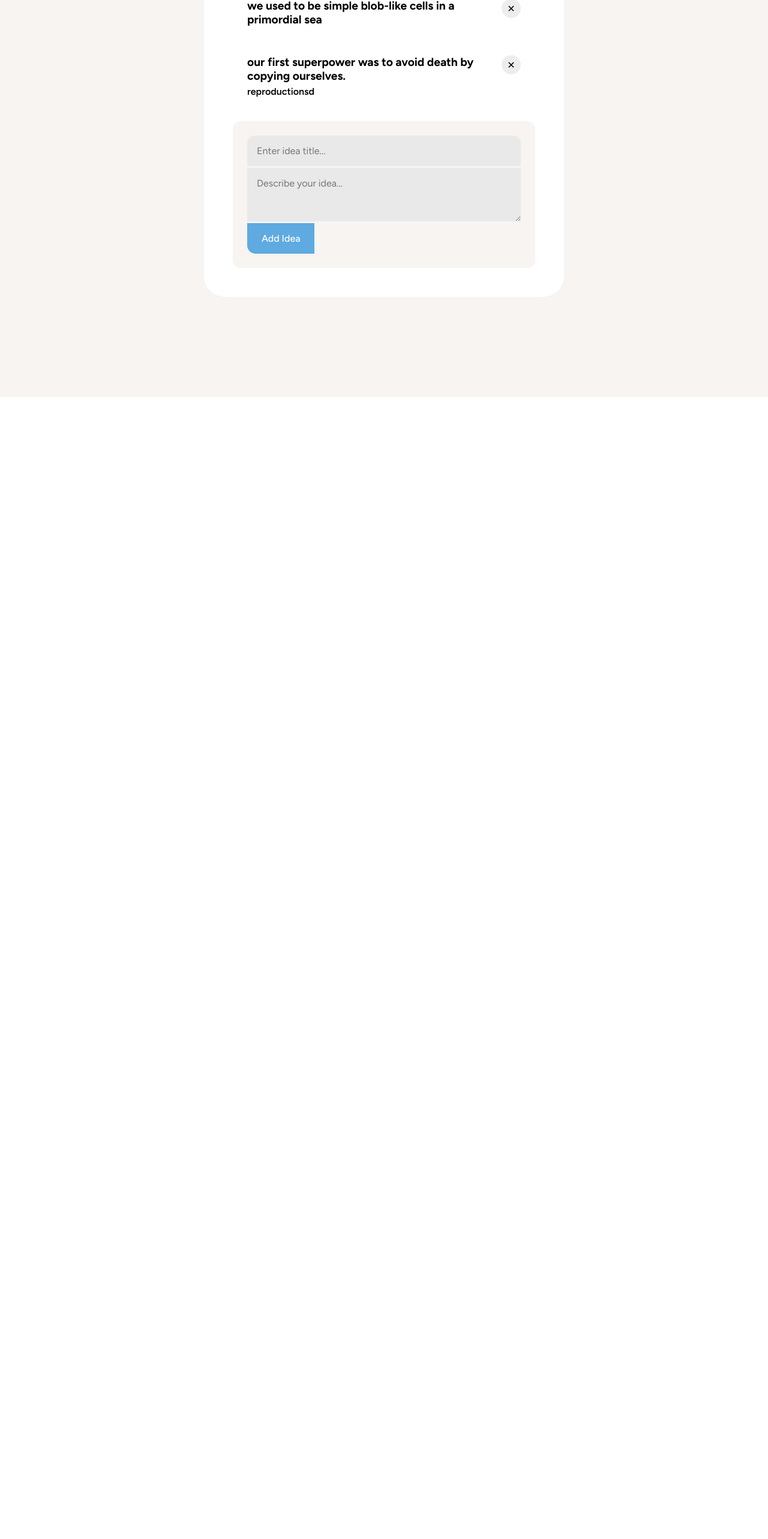
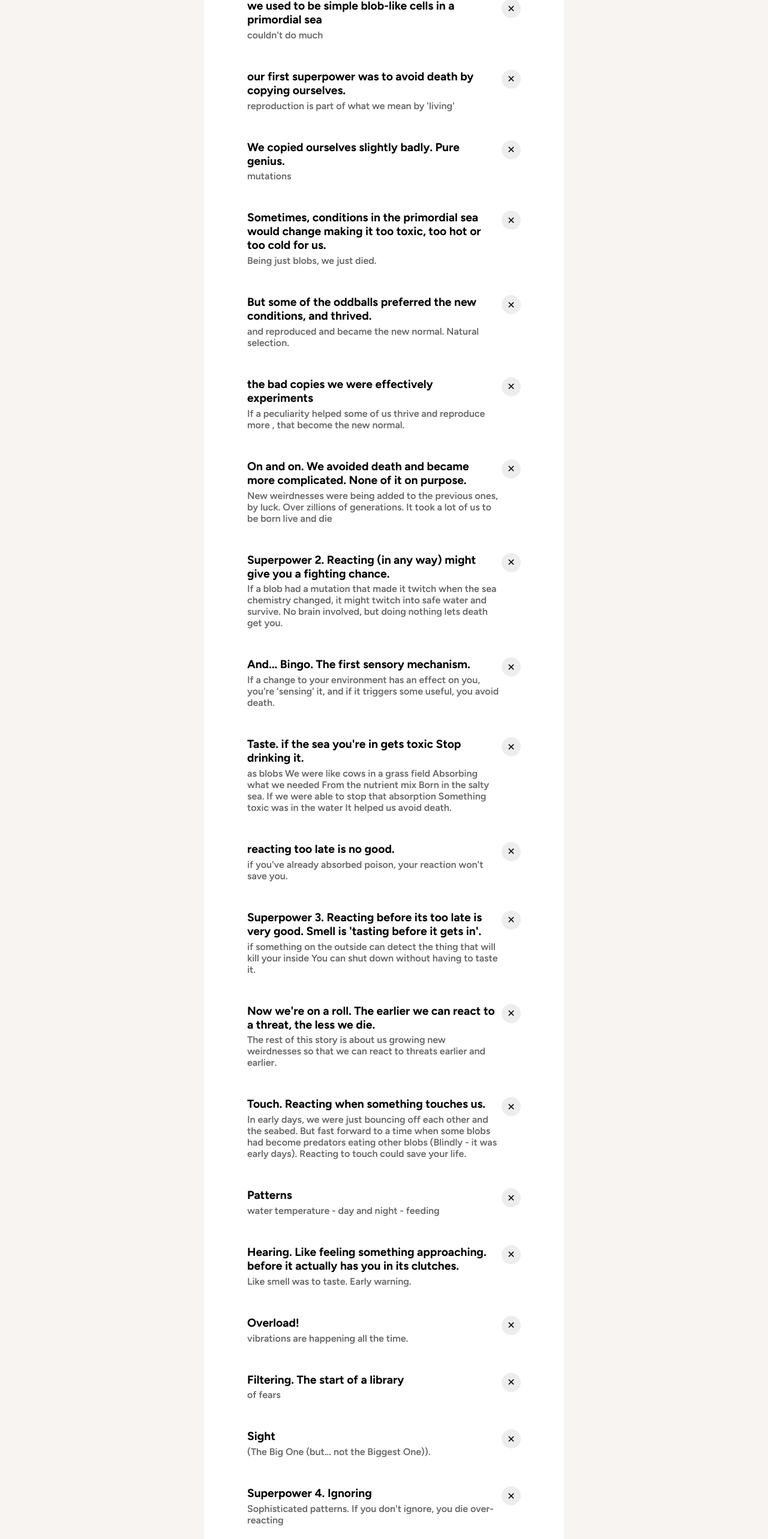
Before and after one commit to aled-working/patterns, a SvelteKit app: page /inbox2 in a window 1280 px wide. Shown: the part 205-2771 px from the top of the page at 60% size. Before the commit the page ends 867 px from the top, so only its background shows below. Built offline with nearby package versions, Linux system fonts and the light colour scheme.

Commit message:
move up and down

```diff
--- a/src/routes/inbox2/+page.svelte
+++ b/src/routes/inbox2/+page.svelte
@@ -86,6 +86,28 @@
 		saveIdeas()
 	}
 
+	// Move idea up or down in the list
+	function moveIdea(ideaId, direction) {
+		ideas.update(current => {
+			const currentIndex = current.findIndex(idea => idea.id === ideaId)
+			if (currentIndex === -1) return current
+
+			const newIndex = direction === "up" ? currentIndex - 1 : currentIndex + 1
+
+			// Check bounds
+			if (newIndex < 0 || newIndex >= current.length) return current
+
+			// Swap positions
+			const newArray = [...current]
+			const temp = newArray[currentIndex]
+			newArray[currentIndex] = newArray[newIndex]
+			newArray[newIndex] = temp
+
+			return newArray
+		})
+		saveIdeas()
+	}
+
 	// Handle contenteditable keydown events
 	function handleContentEditableKeydown(event, ideaId, field) {
 		if (event.key === "Enter") {
@@ -94,6 +116,12 @@
 			updateIdea(ideaId, field, newValue)
 			// Remove focus to indicate save is complete
 			event.target.blur()
+		} else if (event.key === "ArrowUp") {
+			event.preventDefault()
+			moveIdea(ideaId, "up")
+		} else if (event.key === "ArrowDown") {
+			event.preventDefault()
+			moveIdea(ideaId, "down")
 		}
 	}
 
@@ -130,6 +158,7 @@
 
 									{#if idea.description}
 										<p
+											class="faint-text"
 											contenteditable="true"
 											on:keydown={event =>
 												handleContentEditableKeydown(event, idea.id, "description")}
@@ -165,17 +194,11 @@
 		{/if}
 
 		<!-- add idea -->
-		<section class="bg-grey card" aria-labelledby="add-idea-heading">
+
 		<!-- <h2 id="add-idea-heading">Add New Idea</h2> -->
 		<form on:submit={handleSubmit} class="stack">
 			<!-- <label for="idea-title">Title</label> -->
-				<input
-					type="text"
-					id="idea-title"
-					bind:value={newIdea.title}
-					placeholder="Enter idea title..."
-					required
-				/>
+			<input type="text" id="idea-title" bind:value={newIdea.title} placeholder="Enter idea title..." required />
 
 			<!-- <label for="idea-description">Description</label> -->
 			<textarea
@@ -187,7 +210,6 @@
 
 			<button type="submit fill" class="blue button">Add Idea</button>
 		</form>
-		</section>
 	</main>
 </div>
 
--- a/static/ideas-list.json
+++ b/static/ideas-list.json
@@ -1,14 +1,128 @@
 [
   {
-    "id": 1757002212150,
+    "id": 1757002796987,
     "title": "we used to be simple blob-like cells in a primordial sea",
-    "description": "",
-    "createdAt": "2025-09-04T16:10:12.150Z"
+    "description": "couldn't do much",
+    "createdAt": "2025-09-04T16:19:56.987Z"
   },
   {
     "id": 1757002310902,
     "title": "our first superpower was to avoid death by copying ourselves.",
-    "description": "reproductionsd",
+    "description": "reproduction is part of what we mean by 'living'",
     "createdAt": "2025-09-04T16:11:50.902Z"
+  },
+  {
+    "id": 1757002963954,
+    "title": "We copied ourselves slightly badly. Pure genius.",
+    "description": "mutations",
+    "createdAt": "2025-09-04T16:22:43.954Z"
+  },
+  {
+    "id": 1757003090193,
+    "title": "Sometimes, conditions in the primordial sea would change making it too toxic, too hot or too cold for us.",
+    "description": "Being just blobs, we just died.",
+    "createdAt": "2025-09-04T16:24:50.193Z"
+  },
+  {
+    "id": 1757003193241,
+    "title": "But some of the oddballs preferred the new conditions, and thrived.",
+    "description": "and reproduced and became the new normal. Natural selection.",
+    "createdAt": "2025-09-04T16:26:33.241Z"
+  },
+  {
+    "id": 1757003383464,
+    "title": "the bad copies we were effectively experiments",
+    "description": "If a peculiarity helped some of us thrive and reproduce more , that become the new normal.",
+    "createdAt": "2025-09-04T16:29:43.464Z"
+  },
+  {
+    "id": 1757003716806,
+    "title": "On and on. We avoided death and became more complicated. None of it on purpose.",
+    "description": "New weirdnesses were being added to the previous ones, by luck. Over zillions of generations. It took a lot of us to be \nborn live and die",
+    "createdAt": "2025-09-04T16:35:16.806Z"
+  },
+  {
+    "id": 1757003996228,
+    "title": "Superpower 2. Reacting (in any way) might give you a fighting chance.",
+    "description": "If a blob had a mutation that made it twitch when the sea chemistry changed, it might twitch into safe water and survive. No brain involved, but doing nothing lets death get you.",
+    "createdAt": "2025-09-04T16:39:56.228Z"
+  },
+  {
+    "id": 1757004317554,
+    "title": "And... Bingo. The first sensory mechanism.",
+    "description": "If a change to your environment has an effect on you, you're 'sensing' it, and if it triggers some useful, you avoid death.",
+    "createdAt": "2025-09-04T16:45:17.554Z"
+  },
+  {
+    "id": 1757004498194,
+    "title": "Taste. if the sea you're in gets toxic Stop drinking it.",
+    "description": "as blobs We were like cows in a grass field Absorbing what we needed From the nutrient mix Born in the salty sea. If we were able to stop that absorption Something toxic was in the water It helped us avoid death.",
+    "createdAt": "2025-09-04T16:48:18.194Z"
+  },
+  {
+    "id": 1757004622240,
+    "title": "reacting too late is no good.",
+    "description": "if you've already absorbed poison, your reaction won't save you.",
+    "createdAt": "2025-09-04T16:50:22.240Z"
+  },
+  {
+    "id": 1757004722336,
+    "title": "Superpower 3. Reacting before its too late is very good. Smell is 'tasting before it gets in'.",
+    "description": "if something on the outside can detect the thing that will kill your inside You can shut down without having to taste it.",
+    "createdAt": "2025-09-04T16:52:02.336Z"
+  },
+  {
+    "id": 1757004989038,
+    "title": "Now we're on a roll. The earlier we can react to a threat, the less we die.",
+    "description": "The rest of this story is about us growing new weirdnesses so that we can react to threats earlier and earlier.",
+    "createdAt": "2025-09-04T16:56:29.038Z"
+  },
+  {
+    "id": 1757005255077,
+    "title": "Touch. Reacting when something touches us.",
+    "description": "In early days, we were just bouncing off each other and the seabed. But  fast forward to a time when some blobs  had become predators eating other blobs (Blindly - it was early days). Reacting to touch could save your life.",
+    "createdAt": "2025-09-04T17:00:55.077Z"
+  },
+  {
+    "id": 1757005679463,
+    "title": "Patterns",
+    "description": "water temperature - day and night - feeding",
+    "createdAt": "2025-09-04T17:07:59.463Z"
+  },
+  {
+    "id": 1757005381788,
+    "title": "Hearing. Like feeling something approaching. before it actually has you in its clutches.",
+    "description": "Like smell was to taste. Early warning.",
+    "createdAt": "2025-09-04T17:03:01.788Z"
+  },
+  {
+    "id": 1757005539498,
+    "title": "Overload!",
+    "description": "vibrations are happening all the time.",
+    "createdAt": "2025-09-04T17:05:39.498Z"
+  },
+  {
+    "id": 1757005586433,
+    "title": "Filtering. The start of a library",
+    "description": "of fears",
+    "createdAt": "2025-09-04T17:06:26.433Z"
+  },
+  {
+    "id": 1757005482035,
+    "title": "Sight",
+    "description": "(The Big One (but... not the Biggest One)).",
+    "createdAt": "2025-09-04T17:04:42.035Z"
+  },
+  {
+    "id": 1757005946417,
+    "title": "Superpower 4. Ignoring",
+    "description": "Sophisticated patterns. If you don't ignore, you die over-reacting",
+    "createdAt": "2025-09-04T17:12:26.417Z"
+  },
+  {
+    "id": 1757006082798,
+    "title": "So what. Even grass can do all this.",
+    "description": "maybe. or at least a tiny fly.",
+    "createdAt": "2025-09-04T17:14:42.798Z"
   }
 ]
```
Lines whose indentation alone changed are shown as unchanged.
